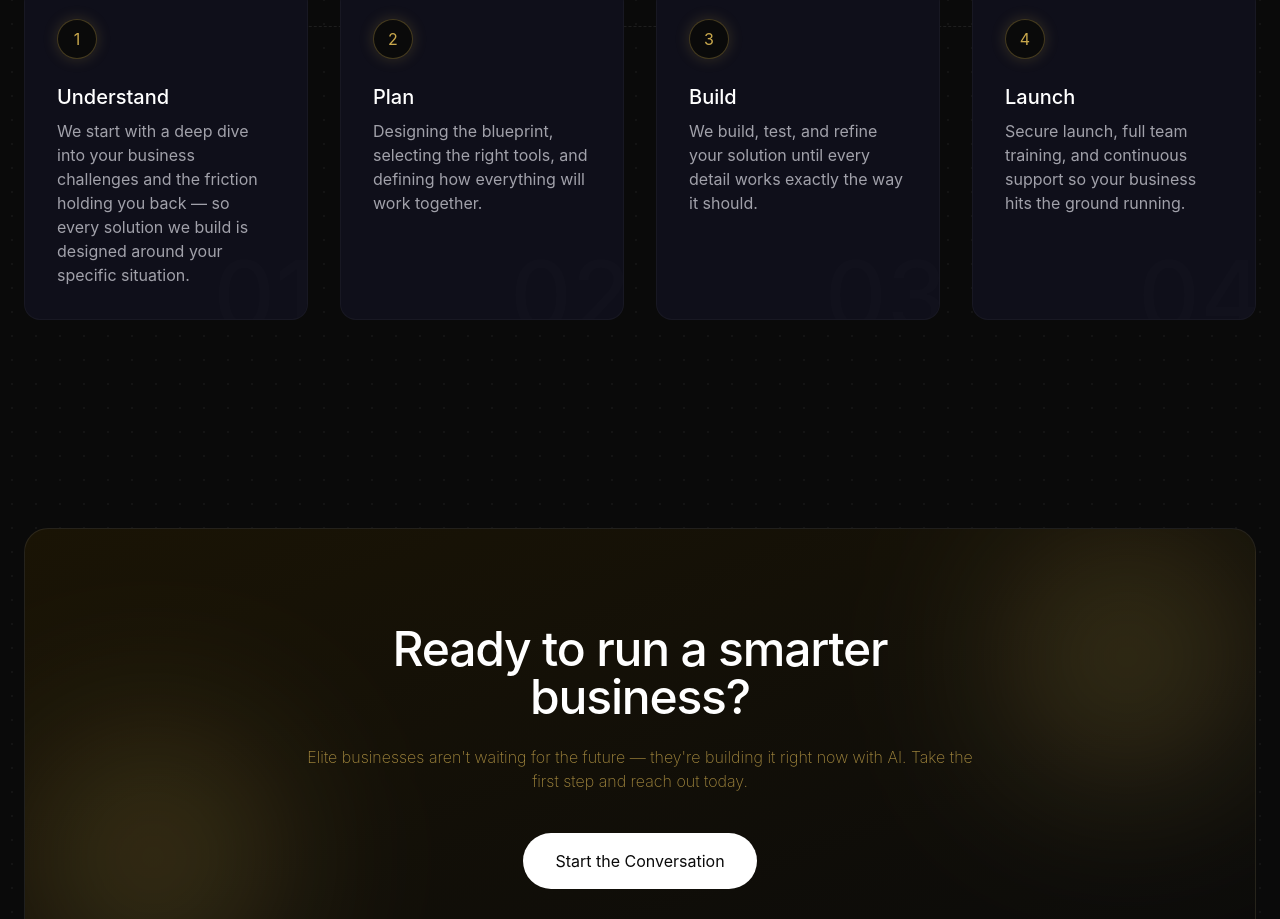
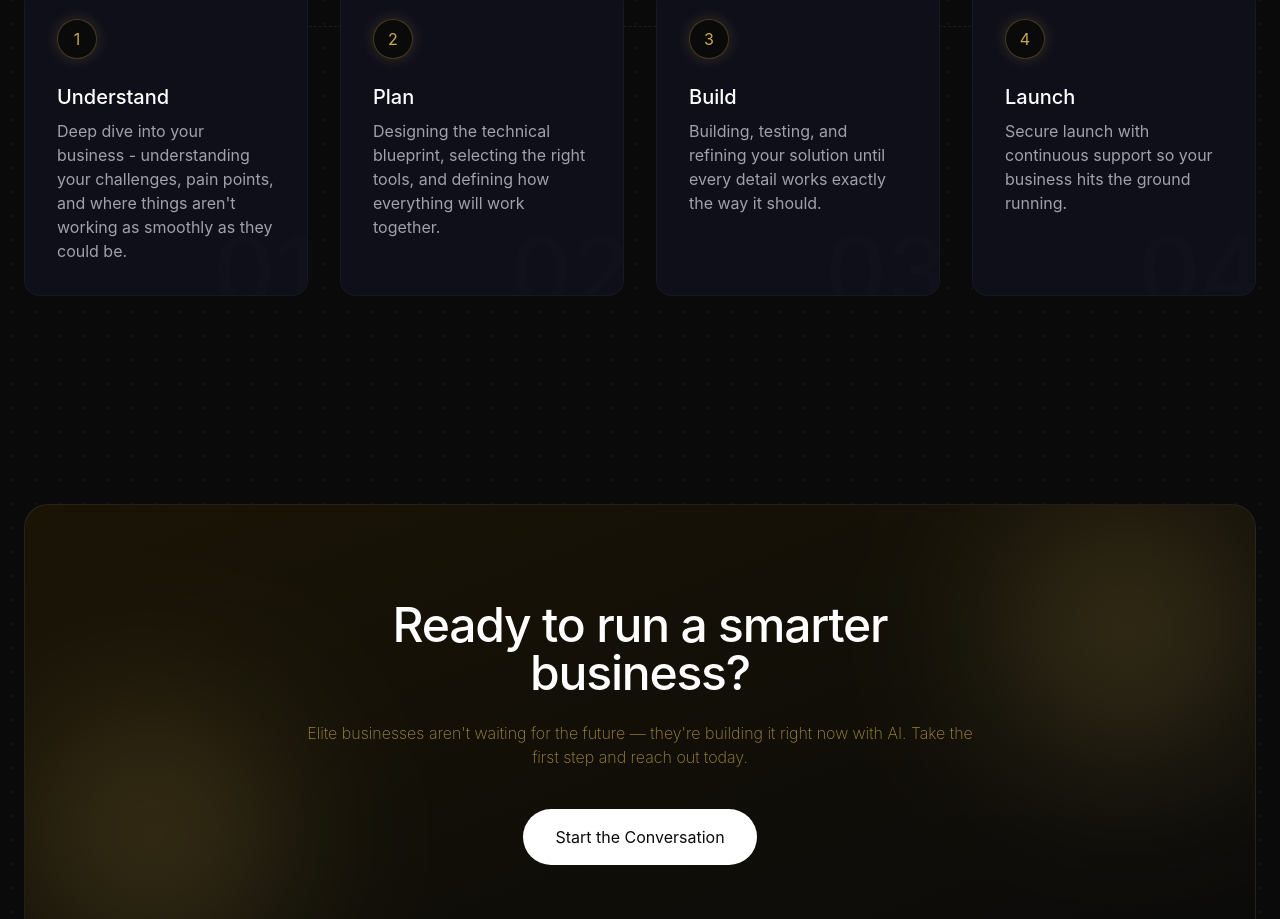
Before and after one commit to swilliams-vv/VisionaryVenturesLandingPage, a Next.js app: page / in a window 1280 px wide. Shown: the part 2124-3043 px from the top of the page. Built offline with nearby package versions, Linux system fonts and the light colour scheme.

Commit message:
Update page.js

```diff
--- a/app/page.js
+++ b/app/page.js
@@ -135,10 +135,10 @@ export default function Home() {
           <div className="grid grid-cols-1 md:grid-cols-4 gap-8 relative">
             <div className="hidden md:block absolute top-[40px] left-10 right-10 h-[1px] border-t border-dashed border-[#ffffff15] z-0"></div>
             {[
-              ['1', 'Understand', `We start with a deep dive into your business challenges and the friction holding you back — so every solution we build is designed around your specific situation.`],
-              ['2', 'Plan', `Designing the blueprint, selecting the right tools, and defining how everything will work together.`],
-              ['3', 'Build', `We build, test, and refine your solution until every detail works exactly the way it should.`],
-              ['4', 'Launch', `Secure launch, full team training, and continuous support so your business hits the ground running.`]
+              ['1', 'Understand', `Deep dive into your business - understanding your challenges, pain points, and where things aren't working as smoothly as they could be.`],
+              ['2', 'Plan', `Designing the technical blueprint, selecting the right tools, and defining how everything will work together.`],
+              ['3', 'Build', `Building, testing, and refining your solution until every detail works exactly the way it should.`],
+              ['4', 'Launch', `Secure launch with continuous support so your business hits the ground running.`]
             ].map(([num, title, desc]) => (
               <div key={num} className="relative z-10 group">
                 <div className="bg-[#0f0f1a] border border-[#ffffff0a] rounded-2xl p-8 h-full relative overflow-hidden transition-transform duration-300 group-hover:-translate-y-2">
```
